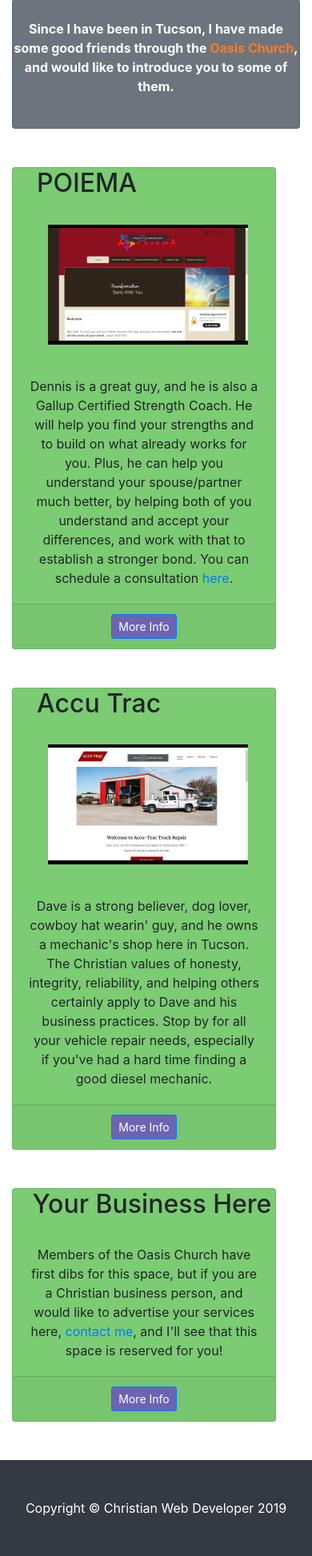
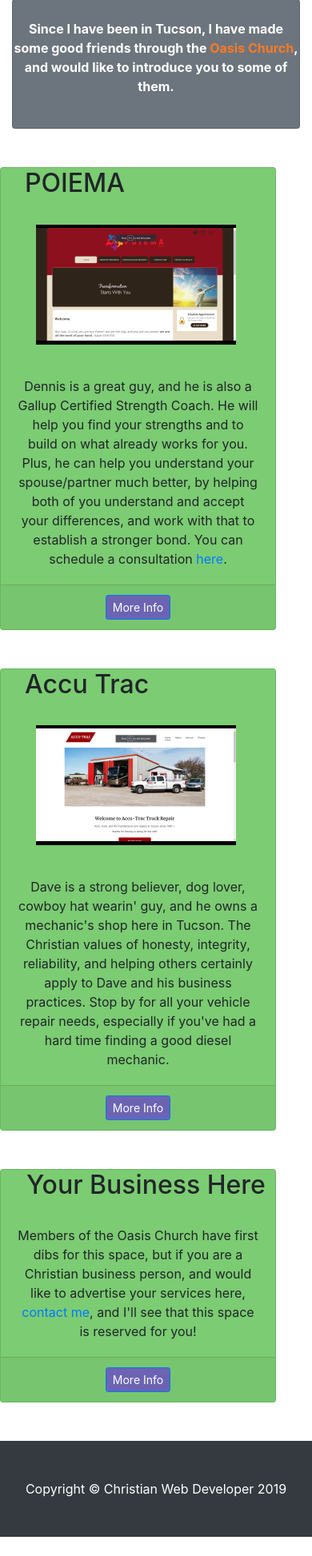
Before and after one commit to flyboy85749/Christian-Web-Developer, a PHP site: page /about.html in a window 390 px wide. Shown: the part 747-2693 px from the top of the page at 80% size. After the commit the page ends 2669 px from the top, so only its background shows below. Run offline with PHP 8.4, Linux system fonts and the light colour scheme.

Commit message:
adjusted image margins

```diff
--- a/css/main.css
+++ b/css/main.css
@@ -196,9 +196,9 @@ input[type='submit']:hover {
     width: 100%;
   }
 
-  /* p {
-    width: 100%;
-  } */
+  .about {
+    margin-left: 10px;
+  }
 
   .card {
     padding: 0px;
@@ -245,6 +245,15 @@ input[type='submit']:hover {
       padding: 0px;
     }
 
+    .about {
+
+      margin-left: -15px;
+    }
+
+    .home-page {
+      margin-left: -25px;
+    }
+
     .about-me {
       width: 200px;
     }
```
